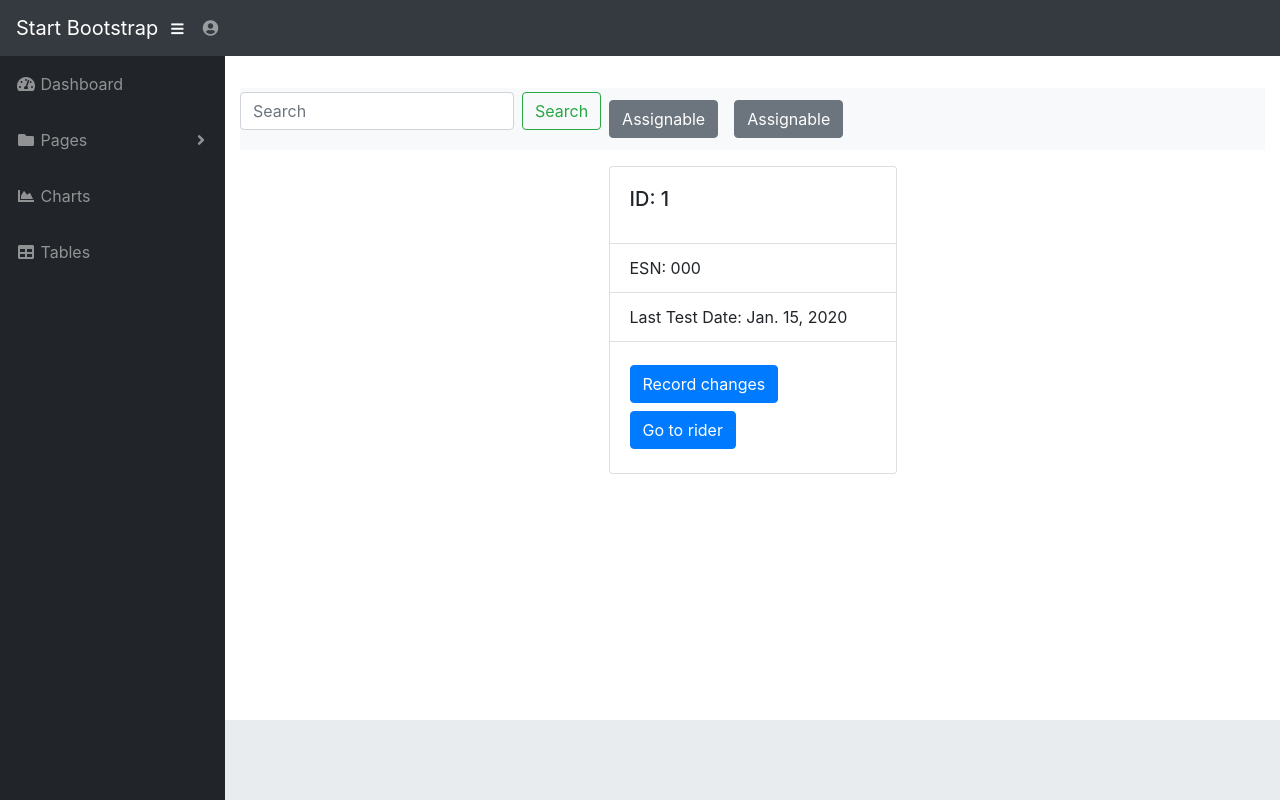
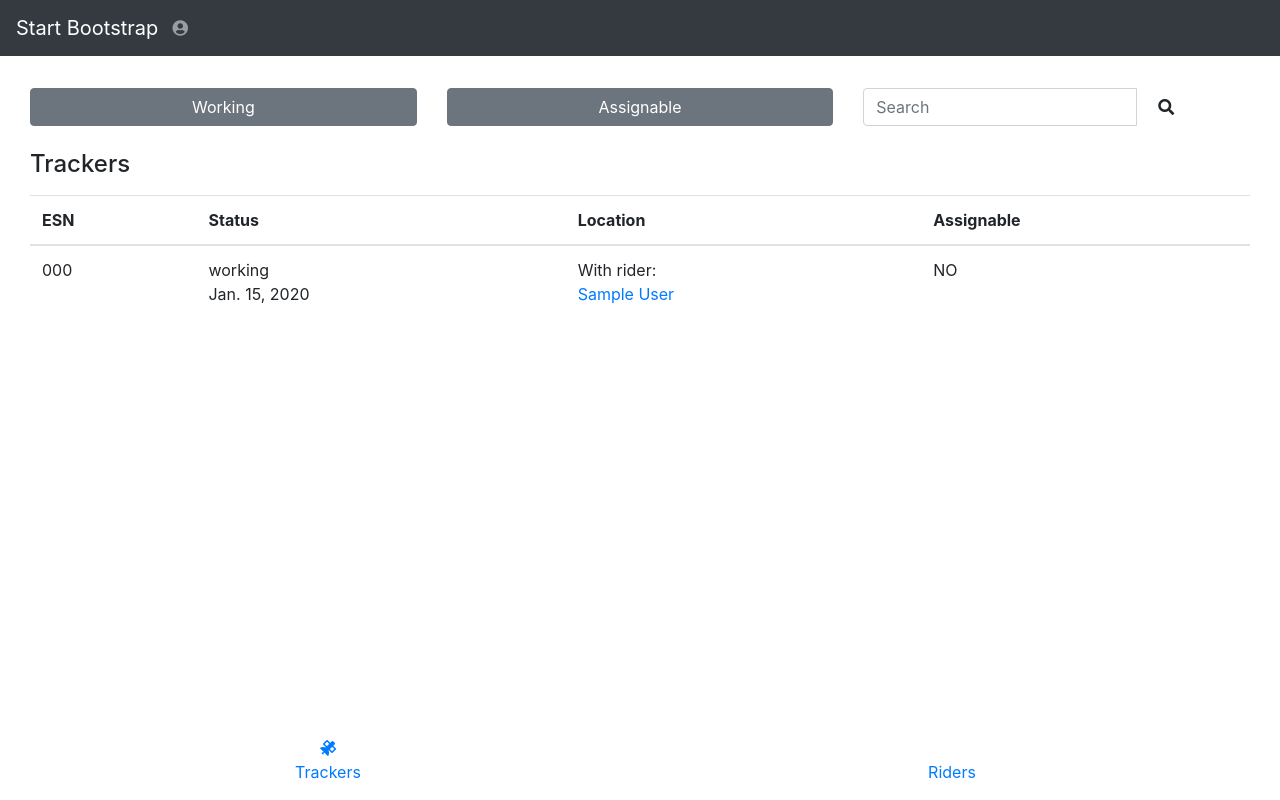
Before and after one commit to sbmooc/track_the_thing, a Django app: template tcr_tracker/tracker/templates/tracker/trackers_list.html in a window 1280 px wide. Run offline with Django 3.2, Linux system fonts and the light colour scheme; the template is opened without the code that fills it: values that come from a table or form of the project are taken from there, others are empty; tables that the repository leaves empty hold one stand-in row (values such as "Sample post"); parts of the project's set-up code (start-up, migrations or seed data) failed here and were passed over; some libraries are stand-ins or nearby versions.

Commit message:
Trackers page (#1)
* Made assignment/possession optional fields for trackers

* Changed search bar behaviour to have small search icon always on right. Need to figure out how to have tags on same *small* line as well as large

* Removed side bar and button, got tags & search bar responding properly at top of page.

* Table view of trackers completed, with proof of concept of "assignable" column disappearing below a certain screen size.

* Riders page added with same format as trackers

* Footer navbar added to base.html

```diff
--- a/tcr_tracker/tracker/templates/tracker/base.html
+++ b/tcr_tracker/tracker/templates/tracker/base.html
@@ -24,9 +24,10 @@
 
     <a class="navbar-brand mr-1" href="/">Start Bootstrap</a>
 
-    <button class="btn btn-link btn-sm text-white order-1 order-sm-0" id="sidebarToggle" href="#">
-      <i class="fas fa-bars"></i>
-    </button>
+    <!--Side bar button - commented out for now-->
+    <!--<button class="btn btn-link btn-sm text-white order-1 order-sm-0" id="sidebarToggle" href="#">-->
+      <!--<i class="fas fa-bars"></i>-->
+    <!--</button>-->
 
     <!-- Navbar -->
     <ul class="navbar-nav ml-auto ml-md-0">
@@ -44,41 +45,42 @@
 
   <div id="wrapper">
 
-    <!-- Sidebar -->
-    <ul class="sidebar navbar-nav">
-      <li class="nav-item">
-        <a class="nav-link" href="index.html">
-          <i class="fas fa-fw fa-tachometer-alt"></i>
-          <span>Dashboard</span>
-        </a>
-      </li>
-      <li class="nav-item dropdown">
-        <a class="nav-link dropdown-toggle" href="#" id="pagesDropdown" role="button" data-toggle="dropdown" aria-haspopup="true" aria-expanded="false">
-          <i class="fas fa-fw fa-folder"></i>
-          <span>Pages</span>
-        </a>
-        <div class="dropdown-menu" aria-labelledby="pagesDropdown">
-          <h6 class="dropdown-header">Login Screens:</h6>
-          <a class="dropdown-item" href="login.html">Login</a>
-          <a class="dropdown-item" href="register.html">Register</a>
-          <a class="dropdown-item" href="forgot-password.html">Forgot Password</a>
-          <div class="dropdown-divider"></div>
-          <h6 class="dropdown-header">Other Pages:</h6>
-          <a class="dropdown-item" href="404.html">404 Page</a>
-          <a class="dropdown-item active" href="blank.html">Blank Page</a>
-        </div>
-      </li>
-      <li class="nav-item">
-        <a class="nav-link" href="charts.html">
-          <i class="fas fa-fw fa-chart-area"></i>
-          <span>Charts</span></a>
-      </li>
-      <li class="nav-item">
-        <a class="nav-link" href="tables.html">
-          <i class="fas fa-fw fa-table"></i>
-          <span>Tables</span></a>
-      </li>
-    </ul>
+    <!-- Sidebar - commented out for now -->
+
+    <!--<ul class="sidebar navbar-nav">-->
+      <!--<li class="nav-item">-->
+        <!--<a class="nav-link" href="index.html">-->
+          <!--<i class="fas fa-fw fa-tachometer-alt"></i>-->
+          <!--<span>Dashboard</span>-->
+        <!--</a>-->
+      <!--</li>-->
+      <!--<li class="nav-item dropdown">-->
+        <!--<a class="nav-link dropdown-toggle" href="#" id="pagesDropdown" role="button" data-toggle="dropdown" aria-haspopup="true" aria-expanded="false">-->
+          <!--<i class="fas fa-fw fa-folder"></i>-->
+          <!--<span>Pages</span>-->
+        <!--</a>-->
+        <!--<div class="dropdown-menu" aria-labelledby="pagesDropdown">-->
+          <!--<h6 class="dropdown-header">Login Screens:</h6>-->
+          <!--<a class="dropdown-item" href="login.html">Login</a>-->
+          <!--<a class="dropdown-item" href="register.html">Register</a>-->
+          <!--<a class="dropdown-item" href="forgot-password.html">Forgot Password</a>-->
+          <!--<div class="dropdown-divider"></div>-->
+          <!--<h6 class="dropdown-header">Other Pages:</h6>-->
+          <!--<a class="dropdown-item" href="404.html">404 Page</a>-->
+          <!--<a class="dropdown-item active" href="blank.html">Blank Page</a>-->
+        <!--</div>-->
+      <!--</li>-->
+      <!--<li class="nav-item">-->
+        <!--<a class="nav-link" href="charts.html">-->
+          <!--<i class="fas fa-fw fa-chart-area"></i>-->
+          <!--<span>Charts</span></a>-->
+      <!--</li>-->
+      <!--<li class="nav-item">-->
+        <!--<a class="nav-link" href="tables.html">-->
+          <!--<i class="fas fa-fw fa-table"></i>-->
+          <!--<span>Tables</span></a>-->
+      <!--</li>-->
+    <!--</ul>-->
 
     <div id="content-wrapper">
 
@@ -89,12 +91,6 @@
         {% endblock %}
       </div>
       <!-- /.container-fluid -->
-
-      <!-- Sticky Footer -->
-      <footer class="sticky-footer">
-        <div class="container my-auto">
-        </div>
-      </footer>
 
     </div>
     <!-- /.content-wrapper -->
@@ -126,6 +122,24 @@
     </div>
   </div>
 
+  <!-- Sticky Footer -->
+  <nav class="navbar fixed-bottom navbar-expand-sm navbar-dark nav-justified" style="background-color: #ffffff;">
+    <a class="nav-item nav-link active" href="#">
+      <div>
+        <i class="fa fa-satellite"></i>
+      </div>
+      <div>Trackers</div>
+    </a>
+    <a class="nav-item nav-link" href="#">
+      <div>
+        <i class="fa fa-biking"></i>
+      </div>
+      <div>Riders</div>
+    </a>
+    <!--<a class="nav-item nav-link disabled" href="#">Disabled</a>-->
+  </nav>
+  <!--/footer-->
+
   <!-- Bootstrap core JavaScript-->
   <script src='{% static "js/jquery/jquery.min.js" %}'></script>
   <script src='{% static "js/bootstrap/js/bootstrap.bundle.min.js" %}'></script>
@@ -136,6 +150,7 @@
   <!-- Custom scripts for all pages-->
   <script src='{% static "js/sb-admin.js" %}'></script>
 
+
 </body>
 
 </html>
--- a/tcr_tracker/tracker/templates/tracker/trackers_list.html
+++ b/tcr_tracker/tracker/templates/tracker/trackers_list.html
@@ -1,57 +1,105 @@
 {% extends 'tracker/base.html' %}
 {% block content %}
-    <nav class=" navbar-expand-lg navbar-light bg-light my-3 py-1">
-    <div class="collapse navbar-collapse" id="navbarTogglerDemo01">
-        <ul class="navbar-nav mr-auto mt-2 mt-lg-0">
-            <li>
-                <form class="form-inline my-2 my-lg-0">
-                    <input class="form-control mr-sm-2" type="search"
-                           placeholder="Search" aria-label="Search">
-                    <button class="btn btn-outline-success my-2 my-sm-0" type="submit">
-                        Search
-                    </button>
-                </form>
-            </li>
-            <li class="nav-item">
-                <a class="nav-link" href="#">
+
+<!--Tracker search and tag bar-->
+    <div class="container-fluid my-2">
+        <div class="row">
+            <div class="col my-2">
+                <a href="#">
                     <button type="button"
-                            class="btn btn-secondary btn-block">Assignable
+                            class="btn btn-secondary btn-block" data-toggle="button">Working
                     </button>
                 </a>
-            </li>
-            <li class="nav-item">
-                <a class="nav-link" href="#">
+            </div>
+            <div class="col my-2">
+                <a href="#">
                     <button type="button"
-                            class="btn btn-secondary btn-block">Assignable
+                            class="btn btn-secondary btn-block" data-toggle="button">Assignable
                     </button>
                 </a>
-            </li>
-        </ul>
+            </div>
+            <div class="col-sm my-2">
+                <form class="form-inline" role="search">
+                    <div class="input-group">
+                        <input type="text" class="form-control mr-sm-2" placeholder="Search" name="srch-term" id="srch-term">
+                        <div class="input-group-btn">
+                            <button class="btn btn-default" type="submit"><i class="fa fa-search"></i></button>
+                        </div>
+                    </div>
+                </form>
+            </div>
         </div>
-    </nav>
-    <div class="row justify-content-center">
+    </div>
+
+<!--main content-->
+
+<!--New table layout-->
+    <div class="container-fluid my-2">
+        <div class="row">
+            <div class="col my-2">
+                <h4>Trackers</h4>
+            </div>
+        </div>
+        <table class="table table-hover table-responsive-sm">
+          <thead>
+            <tr>
+              <th scope="col">ESN</th>
+              <th scope="col">Status</th>
+              <th scope="col">Location</th>
+              <th scope="col" class="d-none d-sm-table-cell">Assignable</th>
+            </tr>
+          </thead>
+          <tbody>
             {% for tracker in trackers_list %}
-                <div class="card mx-2 mb-3" style="width: 18rem" id="tid-{{ tracker.id }}">
-                    <div class="card-body">
-                        <h5 class="card-title">ID: {{ tracker.id }}</h5>
-                    </div>
-                    <ul class="list-group list-group-flush">
-                        <li class="list-group-item">ESN: {{ tracker.esn_number }}</li>
-                        <li class="list-group-item">Last Test Date: {{ tracker.last_test_date }}</li>
-                    </ul>
-                    <div class="card-body justify-content-center">
-                        <a href="#" class="">
-                            <button type="button" class="my-1 btn btn-primary">
-                                Record changes
-                            </button>
-                        </a>
-                        <a href="#" class="">
-                            <button type="button" class="my-1 btn btn-primary">
-                                Go to rider
-                            </button>
-                        </a>
-                    </div>
-                </div>
+                <tr>
+                  <td>{{ tracker.esn_number }}</td>
+                  <td>
+                      <div>{{ tracker.working_status }}</div>
+                      <div>{{ tracker.last_test_date }}</div>
+                  </td>
+                  <td>
+                      {% if tracker.rider_possess %}
+                        <div>With rider:</div>
+                        <div><a href={{ tracker.rider_url }}>{{ tracker.rider_possess }}</a></div>
+                      {% endif %}
+                  </td>
+                  <td class="d-none d-sm-table-cell">
+                      <!--Need to replace with just assignable field when written-->
+                      {% if tracker.rider_assigned %}
+                        NO
+                      {% else %}
+                        {{ tracker.assignable }}
+                      {% endif %}
+                  </td>
+                </tr>
             {% endfor %}
+          </tbody>
+        </table>
     </div>
+<!--Original card layout-->
+    <!--<div class="row justify-content-center">-->
+            <!--{% for tracker in trackers_list %}-->
+                <!--<div class="card mx-2 mb-3" style="width: 18rem" id="tid-{{ tracker.id }}">-->
+                    <!--<div class="card-body">-->
+                        <!--<h5 class="card-title">ID: {{ tracker.id }}</h5>-->
+                    <!--</div>-->
+                    <!--<ul class="list-group list-group-flush">-->
+                        <!--<li class="list-group-item">ESN: {{ tracker.esn_number }}</li>-->
+                        <!--<li class="list-group-item">Last Test Date: {{ tracker.last_test_date }}</li>-->
+                    <!--</ul>-->
+                    <!--<div class="card-body justify-content-center">-->
+                        <!--<a href="#" class="">-->
+                            <!--<button type="button" class="my-1 btn btn-primary">-->
+                                <!--Record changes-->
+                            <!--</button>-->
+                        <!--</a>-->
+                        <!--<a href="#" class="">-->
+                            <!--<button type="button" class="my-1 btn btn-primary">-->
+                                <!--Go to rider-->
+                            <!--</button>-->
+                        <!--</a>-->
+                    <!--</div>-->
+                <!--</div>-->
+            <!--{% endfor %}-->
+    <!--</div>-->
 {% endblock %}
```
Also changed, not shown: tcr_tracker/tracker/models.py (+8 -3 lines), tcr_tracker/tracker/templates/tracker/riders_list.html (+74 -12 lines).
